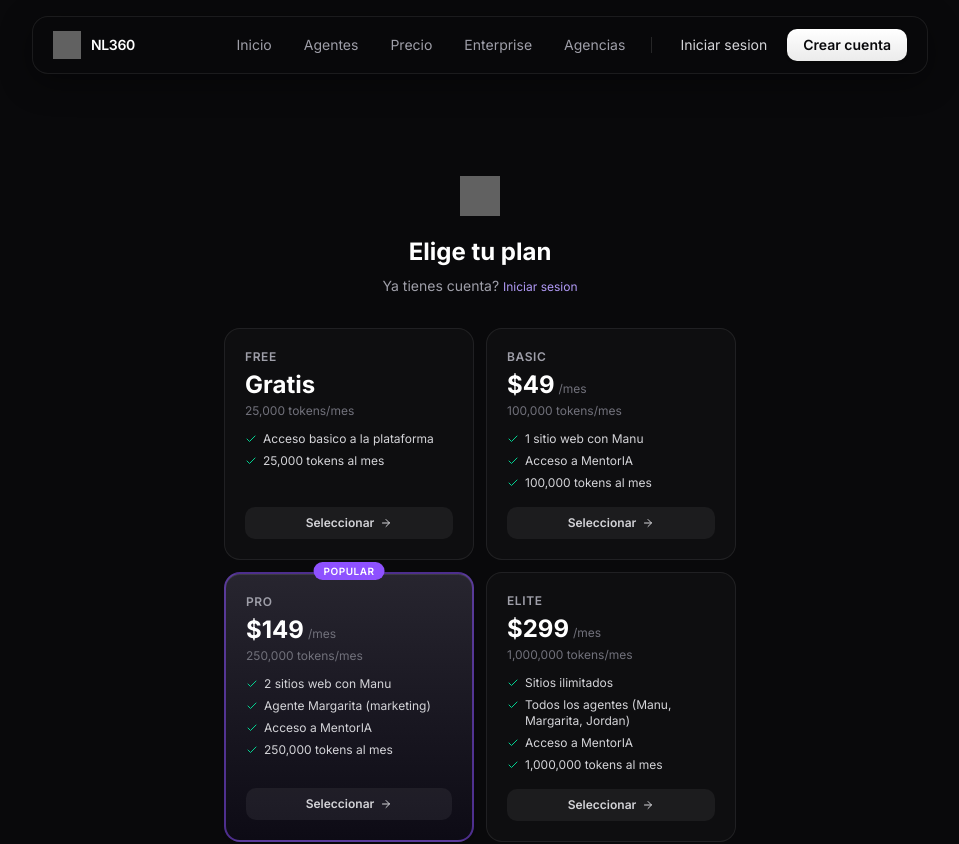
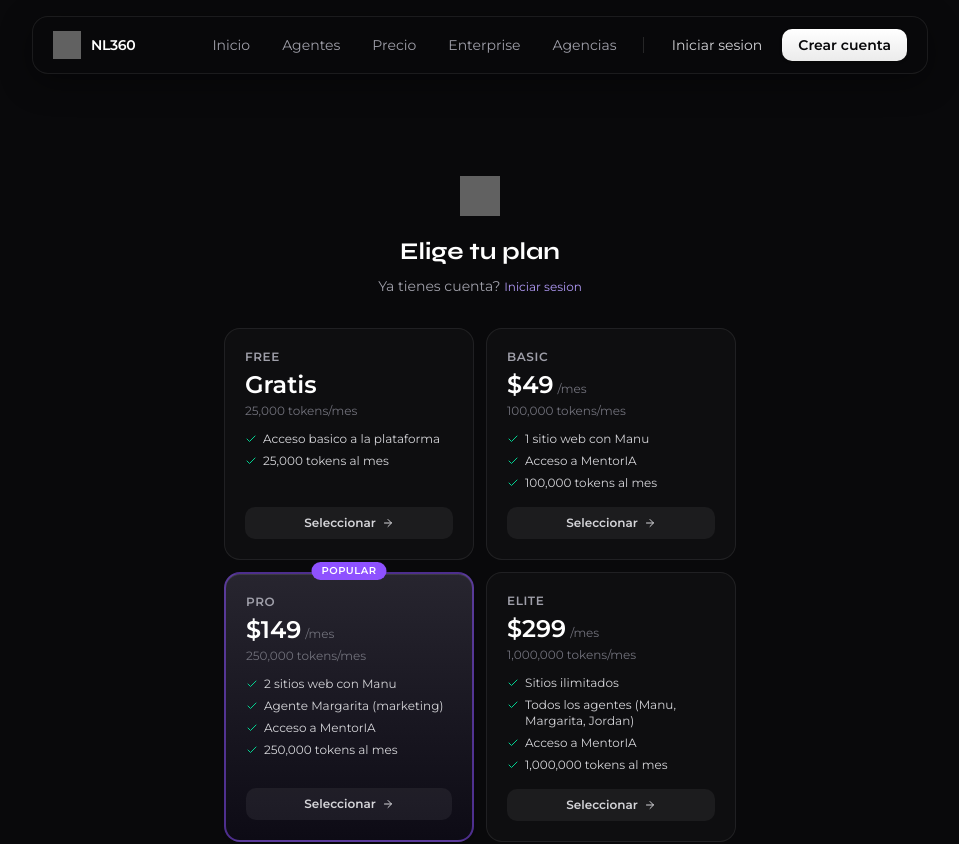
Before and after one commit to ColoniaCloud/nl, a Next.js app in the folder escritorio/: page /registro in a window 1280 px wide. Shown: the top 844 px of the page, without its empty margins (160-1119 px from the left). Built offline with nearby package versions, Linux system fonts and the light colour scheme; no server answers; grey boxes are pictures that could not be loaded.

Commit message:
style(global): add Syne + Montserrat fonts and base typography
Co-Authored-By: Claude Opus 4.8 <noreply@anthropic.com>

```diff
--- a/escritorio/app/globals.css
+++ b/escritorio/app/globals.css
@@ -657,3 +657,31 @@ button[class*="bg-zinc-7"][class*="rounded"]:active {
     --rac-invalid:     LinkText;
   }
 }
+
+/* ─── NL360 Global Typography ─── */
+h1, h2, h3, h4, h5, h6 {
+  font-family: var(--font-syne), sans-serif;
+  font-weight: 700;
+}
+
+body, p, span, a, li, label, input, textarea, button, select {
+  font-family: var(--font-montserrat), sans-serif;
+}
+
+/* ─── Gradient text animation ─── */
+@keyframes gradientShift {
+  0%   { background-position: 0% center; }
+  100% { background-position: 200% center; }
+}
+
+/* ─── Metallic logo shimmer ─── */
+@keyframes logoSpin {
+  from { transform: rotate(0deg); }
+  to   { transform: rotate(360deg); }
+}
+
+@keyframes metallicShimmer {
+  0%   { filter: grayscale(1) brightness(0.55); }
+  50%  { filter: grayscale(1) brightness(0.85); }
+  100% { filter: grayscale(1) brightness(0.55); }
+}
--- a/escritorio/app/layout.tsx
+++ b/escritorio/app/layout.tsx
@@ -1,11 +1,25 @@
 import type { Metadata } from "next";
 import "./globals.css";
-import { Inter } from "next/font/google";
+import { Inter, Syne, Montserrat } from "next/font/google";
 import { Toaster } from "sonner";
 
 const inter = Inter({
   subsets: ["latin"],
   variable: "--font-sans",
+  display: "swap",
+});
+
+const syne = Syne({
+  subsets: ["latin"],
+  weight: ["700", "800"],
+  variable: "--font-syne",
+  display: "swap",
+});
+
+const montserrat = Montserrat({
+  subsets: ["latin"],
+  weight: ["400", "500", "600"],
+  variable: "--font-montserrat",
   display: "swap",
 });
 
@@ -20,7 +34,7 @@ export default function RootLayout({
   children: React.ReactNode;
 }>) {
   return (
-    <html lang="es" className={inter.variable}>
+    <html lang="es" className={`${inter.variable} ${syne.variable} ${montserrat.variable}`}>
       <body>
         {children}
         <Toaster
```
